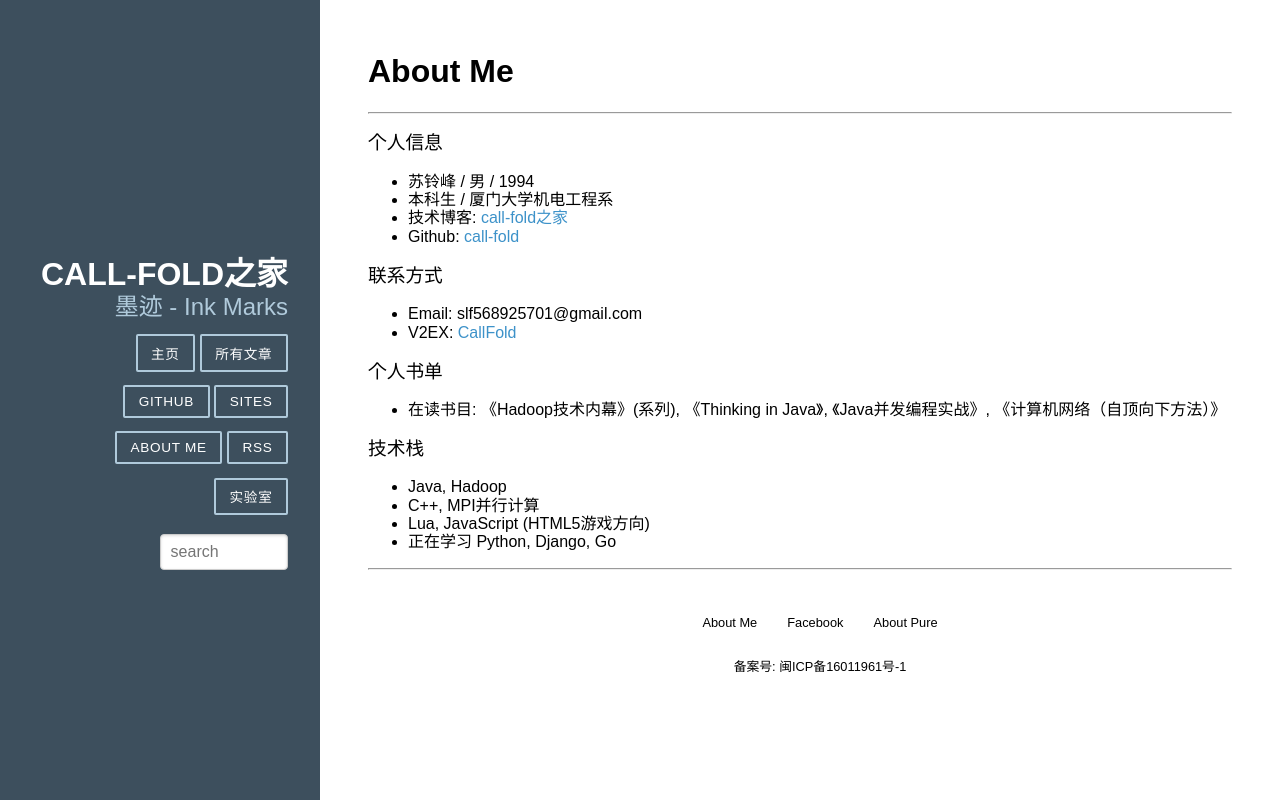
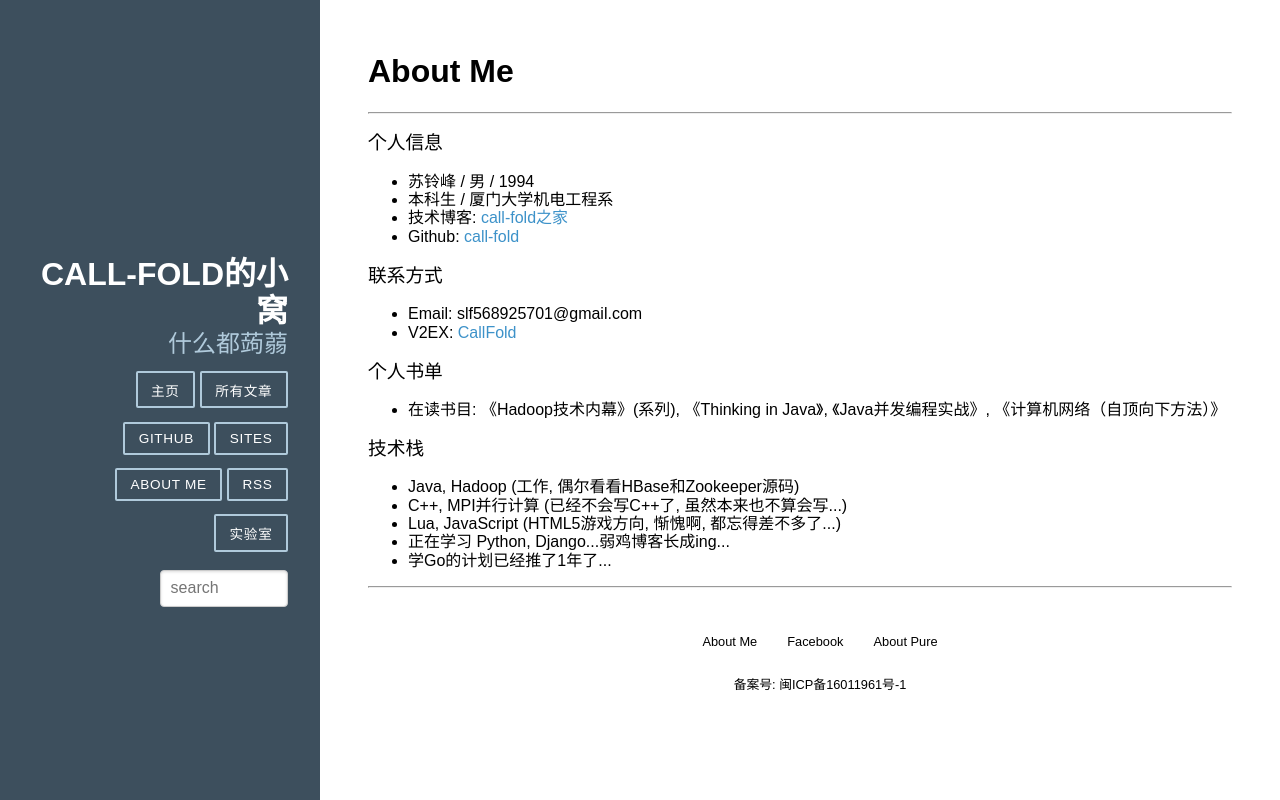
Before and after one commit to call-fold/django-blog, a Django app: page /aboutme/ in a window 1280 px wide. Run offline with Django 3.2, Linux system fonts and the light colour scheme; some libraries are stand-ins or nearby versions.

Commit message:
update http

```diff
--- a/templates/aboutme.html
+++ b/templates/aboutme.html
@@ -35,10 +35,11 @@
 <h3><strong>技术栈</strong></h3>
 
 <ul>
-<li>Java, Hadoop</li>
-<li>C++, MPI并行计算</li>
-<li>Lua, JavaScript (HTML5游戏方向)</li>
-<li>正在学习 Python, Django, Go</li>
+<li>Java, Hadoop (工作, 偶尔看看HBase和Zookeeper源码)</li>
+<li>C++, MPI并行计算 (已经不会写C++了, 虽然本来也不算会写...)</li>
+<li>Lua, JavaScript (HTML5游戏方向, 惭愧啊, 都忘得差不多了...)</li>
+<li>正在学习 Python, Django...弱鸡博客长成ing...</li>
+<li>学Go的计划已经推了1年了...</li>
 </ul>
 
 <hr />
--- a/templates/base.html
+++ b/templates/base.html
@@ -18,8 +18,8 @@
 <div id="layout" class="pure-g">
     <div class="sidebar pure-u-1 pure-u-md-1-4">
         <div class="header">
-            <h1 class="brand-title">call-fold之家</h1>
-            <h2 class="brand-tagline">墨迹 - Ink Marks</h2>
+            <h1 class="brand-title">call-fold的小窝</h1>
+            <h2 class="brand-tagline">什么都蒟蒻</h2>
             <nav class="nav">
                 <ul class="nav-list">
                     <li class="nav-item">
```
